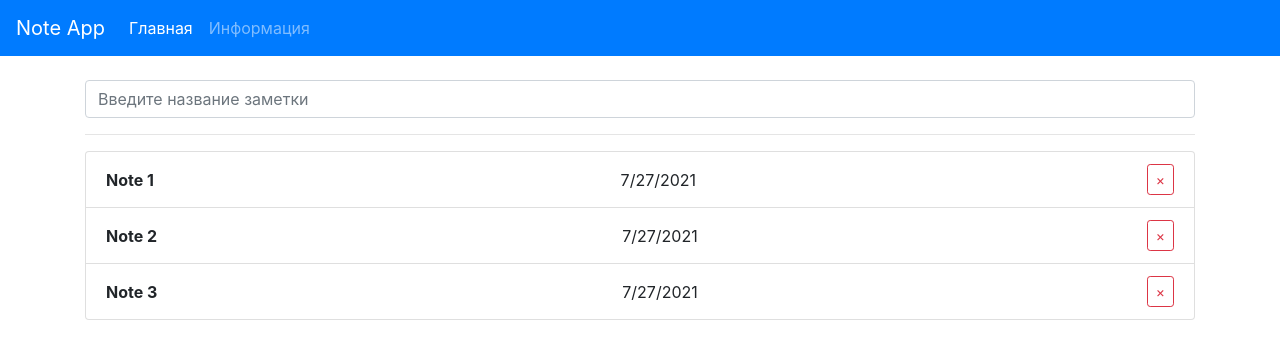
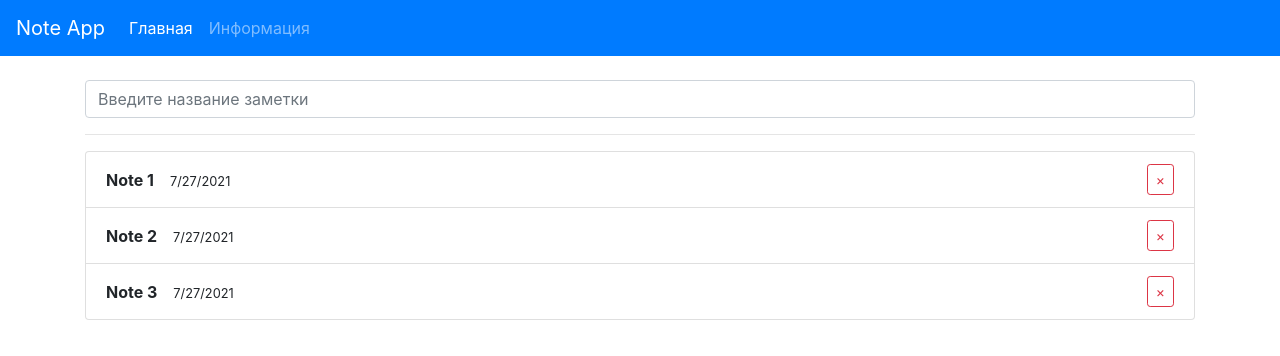
Before and after one commit to nurgitlab/note-app, a React (Create React App) app in the folder noteapp/: page / in a window 1280 px wide. Shown: the top 356 px of the page. Built offline with nearby package versions, Linux system fonts and the light colour scheme.

Commit message:
date size changed

```diff
--- a/noteapp/src/components/Notes.js
+++ b/noteapp/src/components/Notes.js
@@ -9,10 +9,14 @@
           className="list-group-item note"
           key={note.id}
         >
-          <strong>
-            {note.title}
-          </strong>
-          <span>{new Date().toLocaleDateString()}</span>
+
+          <div>
+            <strong>
+              {note.title}
+            </strong>
+            <small>{new Date().toLocaleDateString()}</small>
+          </div>
+
           <button
             type="button"
             className="btn btn-outline-danger btn-sm"
```
Also changed, not shown: package.json (added, +42 -0 lines), 2 other files (tests, documents, lock files or other folders).
